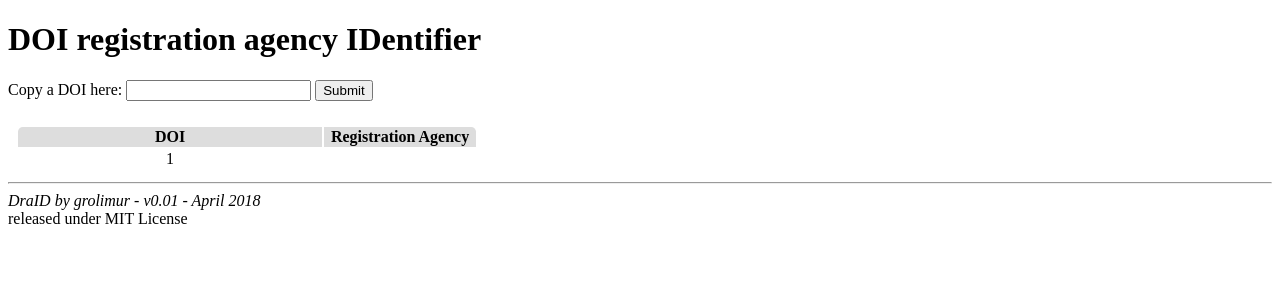
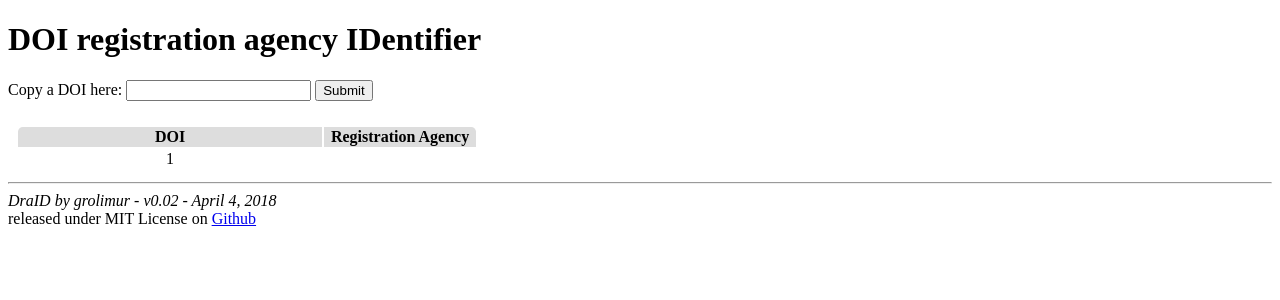
Before and after one commit to grolimur/DraID, a PHP site: page /?d=1 in a window 1280 px wide. Shown: the top 300 px of the page. Run offline with PHP 8.4, Linux system fonts and the light colour scheme; data that the repository does not hold is empty.

Commit message:
Github repo added (v0.02)

```diff
--- a/index.php
+++ b/index.php
@@ -31,7 +31,7 @@
   ?>
 
   <hr/>
-  <i>DraID by grolimur - v0.01 - April 2018</i><br/>
-  released under MIT License
+  <i>DraID by grolimur - v0.02 - April 4, 2018</i><br/>
+  released under MIT License on <a href="https://github.com/grolimur/DraID" target="_blank">Github</a>
 </body>
 </html>
```
